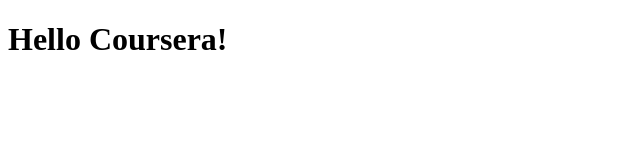
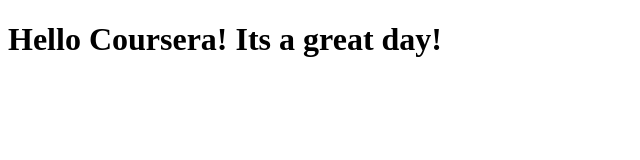
Before and after one commit to tdaws802/coursera-test, a plain HTML site: page site/index.html in a window 1280 px wide. Shown: the whole page, without its empty margins (0-640 px from the left). Drawn offline with Linux system fonts and the light colour scheme.

Commit message:
Small addition to our page content.

```diff
--- a/site/index.html
+++ b/site/index.html
@@ -6,6 +6,6 @@
 	<title>Hello Coursera!</title>
 </head>
 <body>
-<h1>Hello Coursera!</h1>
+<h1>Hello Coursera! Its a great day!</h1>
 </body>
 </html>
```
